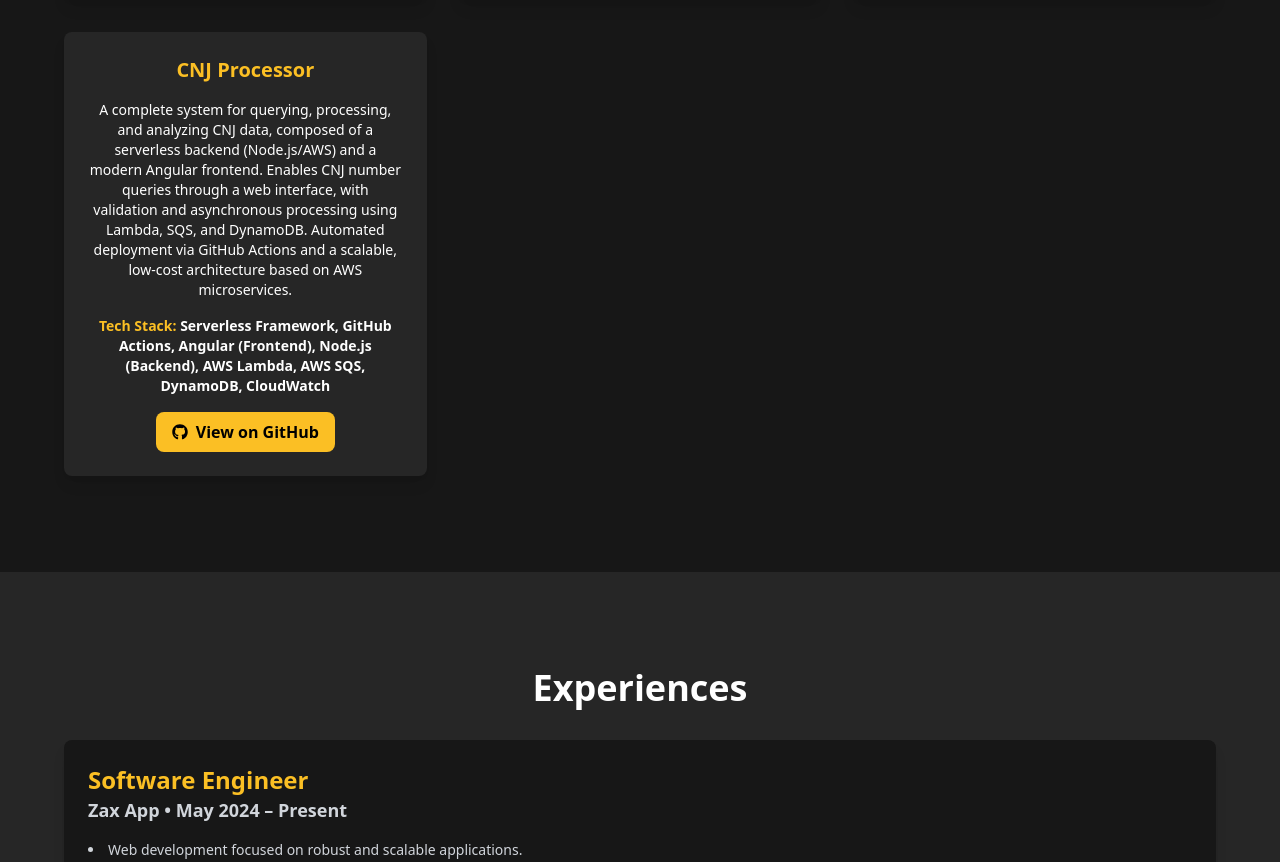
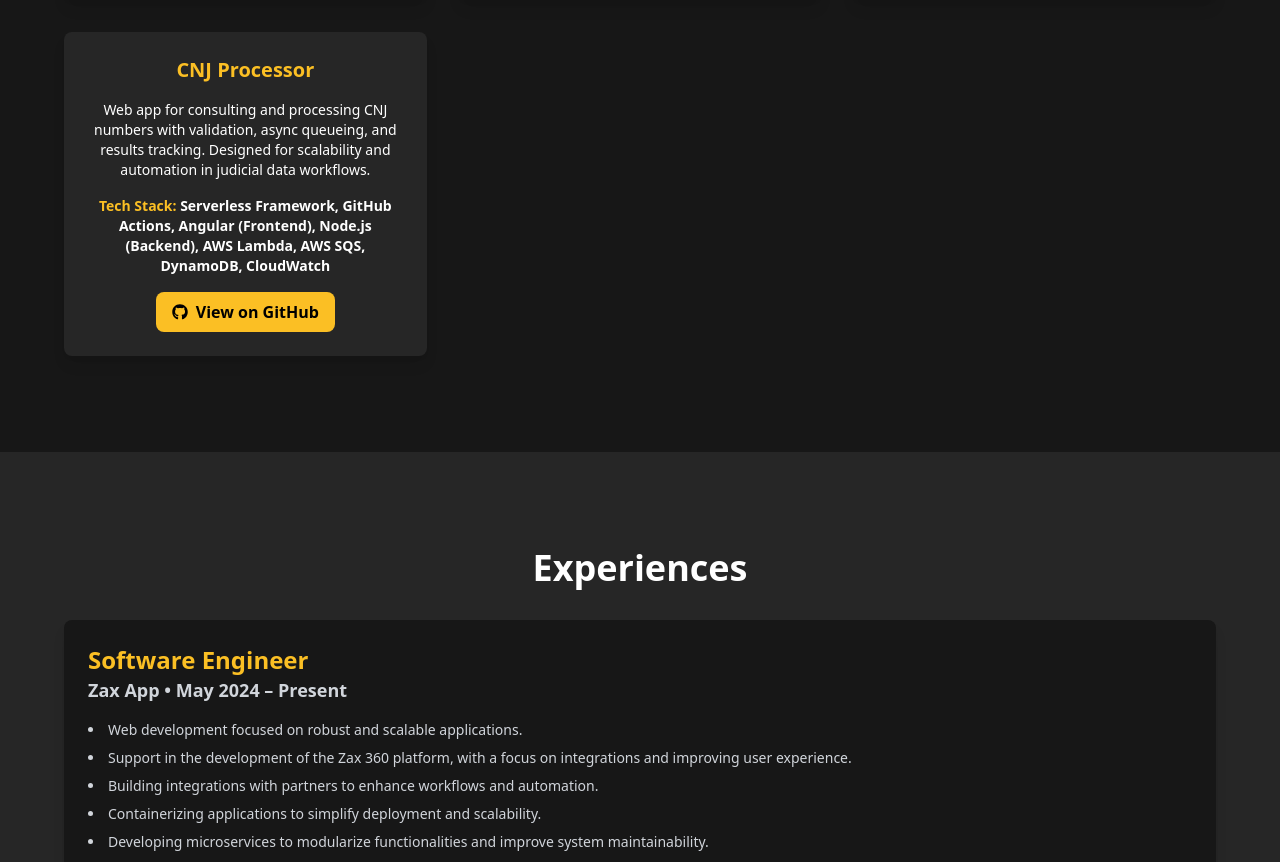
Before and after one commit to iantoniolo/portfolio, a React (Vite) app: page / in a window 1280 px wide. Shown: the part 2784-3646 px from the top of the page. Built offline with nearby package versions, Linux system fonts and the light colour scheme.

Commit message:
fix: decreasing cnj processor description

```diff
--- a/src/components/Projects.jsx
+++ b/src/components/Projects.jsx
@@ -33,7 +33,7 @@
     {
       title: "CNJ Processor",
       description:
-        "A complete system for querying, processing, and analyzing CNJ data, composed of a serverless backend (Node.js/AWS) and a modern Angular frontend. Enables CNJ number queries through a web interface, with validation and asynchronous processing using Lambda, SQS, and DynamoDB. Automated deployment via GitHub Actions and a scalable, low-cost architecture based on AWS microservices.",
+        "Web app for consulting and processing CNJ numbers with validation, async queueing, and results tracking. Designed for scalability and automation in judicial data workflows.",
       githubLink: "https://github.com/iantoniolo/cnj-processor",
       techStack: [
         "Serverless Framework",
```
